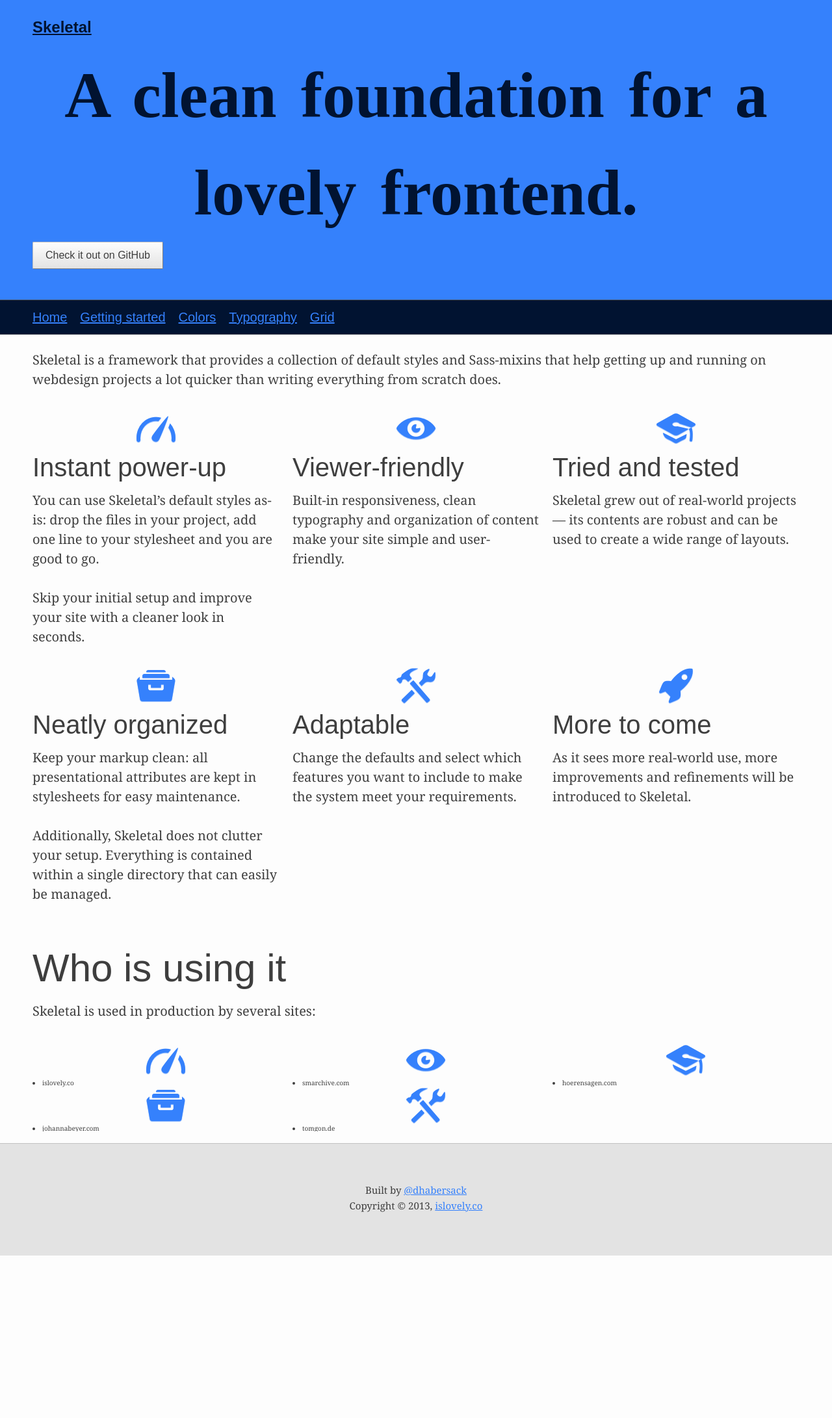
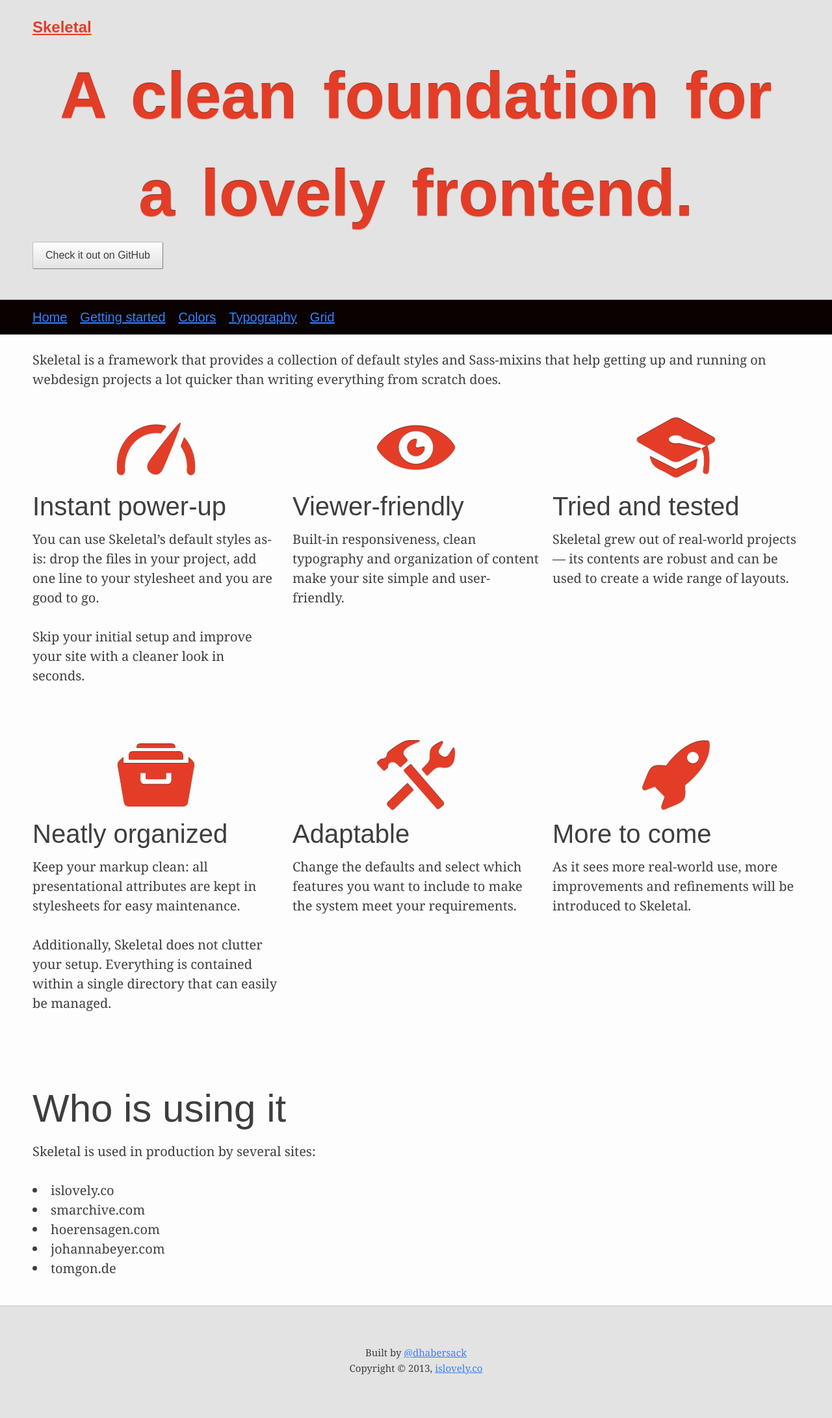
Before and after one commit to dhabersack/skeletal, a Jekyll site: the page built from index.html, in a window 1280 px wide. Shown: the whole page at 65% size. Built offline with Jekyll 4.4.1, drawn with Linux system fonts in a browser that asks for light colours; some web fonts are replaced; before the commit the page ends 1932 px from its top, so only the background shows below that.

Commit message:
Update styling of main page.

```diff
--- a/assets/stylesheets/style.css
+++ b/assets/stylesheets/style.css
@@ -636,7 +636,7 @@
   padding: 0.3125em 0.25em;
   width: 35.628em; }
   textarea:focus {
-    border-color: #80b0fd; }
+    border-color: #ec7a6b; }
 
 .color-action-lightest::before {
   background: #90ed94; }
@@ -669,19 +669,19 @@
   background: #262100; }
 
 .color-brand-lightest::before {
-  background: #b3cffe; }
+  background: #f2a298; }
 
 .color-brand-lighter::before {
-  background: #80b0fd; }
+  background: #ec7a6b; }
 
 .color-brand::before {
-  background: #3581fc; }
+  background: #e33d27; }
 
 .color-brand-darker::before {
-  background: #0344af; }
+  background: #7b1c10; }
 
 .color-brand-darkest::before {
-  background: #011331; }
+  background: #0a0201; }
 
 .color-error-lightest::before {
   background: #f2a298; }
@@ -1256,26 +1256,12 @@
   src: url("../fonts/Skeletal/regular.eot");
   src: url("../fonts/Skeletal/regular.eot?#iefix") format("embedded-opentype"), url("../fonts/Skeletal/regular.woff") format("woff"), url("../fonts/Skeletal/regular.ttf") format("truetype"), url("../fonts/Skeletal/regular.svg#Skeletal") format("svg"); }
 
-@font-face {
-  font-family: "Tangerine";
-  font-style: normal;
-  font-weight: normal;
-  src: url("../fonts/Tangerine/regular.eot");
-  src: url("../fonts/Tangerine/regular.eot?#iefix") format("embedded-opentype"), url("../fonts/Tangerine/regular.woff") format("woff"), url("../fonts/Tangerine/regular.ttf") format("truetype"), url("../fonts/Tangerine/regular.svg#TangerineRegular") format("svg"); }
-
-@font-face {
-  font-family: "Tangerine";
-  font-style: normal;
-  font-weight: bold;
-  src: url("../fonts/Tangerine/bold.eot");
-  src: url("../fonts/Tangerine/bold.eot?#iefix") format("embedded-opentype"), url("../fonts/Tangerine/bold.woff") format("woff"), url("../fonts/Tangerine/bold.ttf") format("truetype"), url("../fonts/Tangerine/bold.svg#TangerineBold") format("svg"); }
-
 @media (max-width: 479px) {
   body {
     margin: 0;
     width: 100%; } }
 body > nav {
-  background: #011331;
+  background: #0a0201;
   border-color: rgba(125, 125, 125, 0.6);
   border-style: solid;
   border-width: 0.1em 0;
@@ -1346,8 +1332,8 @@
         width: 96%; } }
 
 header {
-  background: #3581fc;
-  color: #011331;
+  background: #e3e3e3;
+  color: #e33d27;
   padding: 2.4em 0 2.3em; }
   header > div {
     margin: 0;
@@ -1378,10 +1364,11 @@
   header p {
     font-size: 4em;
     line-height: 1.5em;
-    font-family: 'Tangerine';
+    font-family: Arial, "Helvetica Neue", Helvetica, sans-serif;
     font-weight: bold;
     margin-bottom: 0;
     text-align: center;
+    text-shadow: 0 -1px 1px #7b1c10, 0 1px 1px #f2a298;
     word-spacing: 0.125em; }
     @media (min-width: 720px) and (max-width: 959px) {
       header p {
@@ -1454,67 +1441,76 @@
 .home section ol {
   list-style: none;
   overflow: hidden; }
-.home section li {
-  margin: 0;
-  padding: 6em 0 0;
+  .home section ol > li {
+    margin: 0 0 2.4em;
+    padding: 8em 0 0;
     width: 100%;
-  margin: 0;
-  padding: 6em 0 0;
+    margin: 0 0 3.6em;
+    padding: 10em 0 0;
+    width: 100%;
+    margin: 0 0 4.8em;
+    padding: 12em 0 0;
     width: 100%;
     font-size: 1em;
     line-height: 1em;
-  padding-top: 6em;
+    padding-top: 8em;
     position: relative; }
     @media (min-width: 720px) and (max-width: 959px) and (min-width: 720px) and (max-width: 959px) {
-    .home section li {
-      float: left;
-      margin: 0 1.2em 0 0;
-      padding: 6em 0 0;
+      .home section ol > li {
+        float: left;
+        margin: 0 1.2em 2.4em 0;
+        padding: 8em 0 0;
         width: 34.8em; }
-      .home section li:nth-of-type(2n) {
+        .home section ol > li:nth-of-type(2n) {
           margin-right: 0; }
-      .home section li:nth-of-type(2n + 1) {
+        .home section ol > li:nth-of-type(2n + 1) {
           clear: both; } }
     @media (min-width: 960px) and (max-width: 1199px) and (min-width: 960px) and (max-width: 1199px) {
-    .home section li {
-      float: left;
-      margin: 0 1.6em 0 0;
-      padding: 6em 0 0;
+      .home section ol > li {
+        float: left;
+        margin: 0 1.6em 3.6em 0;
+        padding: 10em 0 0;
         width: 30.4em; }
-      .home section li:nth-of-type(3n) {
+        .home section ol > li:nth-of-type(3n) {
           margin-right: 0; }
-      .home section li:nth-of-type(3n + 1) {
+        .home section ol > li:nth-of-type(3n + 1) {
           clear: both; } }
     @media (min-width: 1200px) and (min-width: 1200px) {
-    .home section li {
-      float: left;
-      margin: 0 2.0em 0 0;
-      padding: 6em 0 0;
+      .home section ol > li {
+        float: left;
+        margin: 0 2.0em 4.8em 0;
+        padding: 12em 0 0;
         width: 38em; }
-      .home section li:nth-of-type(3n) {
+        .home section ol > li:nth-of-type(3n) {
           margin-right: 0; }
-      .home section li:nth-of-type(3n + 1) {
+        .home section ol > li:nth-of-type(3n + 1) {
           clear: both; } }
-  .home section li::before {
-    color: #3581fc;
+    .home section ol > li::before {
+      color: #e33d27;
       font-family: 'Skeletal';
-    font-size: 6em;
+      font-size: 8em;
       height: 1em;
       line-height: 1em;
       position: absolute;
       text-align: center;
-    text-shadow: 0 1px 1px #80b0fd;
+      text-shadow: 0 -1px 1px #7b1c10, 0 1px 1px #e3e3e3;
       top: 0em;
       width: 100%; }
-  .home section li:nth-of-type(1)::before {
+    .home section ol > li:nth-of-type(1)::before {
       content: "\e026"; }
-  .home section li:nth-of-type(2)::before {
+    .home section ol > li:nth-of-type(2)::before {
       content: "\e005"; }
-  .home section li:nth-of-type(3)::before {
+    .home section ol > li:nth-of-type(3)::before {
       content: "\e001"; }
-  .home section li:nth-of-type(4)::before {
+    .home section ol > li:nth-of-type(4)::before {
       content: "\e002"; }
-  .home section li:nth-of-type(5)::before {
+    .home section ol > li:nth-of-type(5)::before {
       content: "\e010"; }
-  .home section li:nth-of-type(6)::before {
+    .home section ol > li:nth-of-type(6)::before {
       content: "\e004"; }
+    @media (min-width: 960px) and (max-width: 1199px) {
+      .home section ol > li::before {
+        font-size: 10em; } }
+    @media (min-width: 1200px) {
+      .home section ol > li::before {
+        font-size: 12em; } }
```
Also changed, not shown: assets/stylesheets/style.scss (+26 -29 lines). Lines whose indentation alone changed are shown as unchanged.
